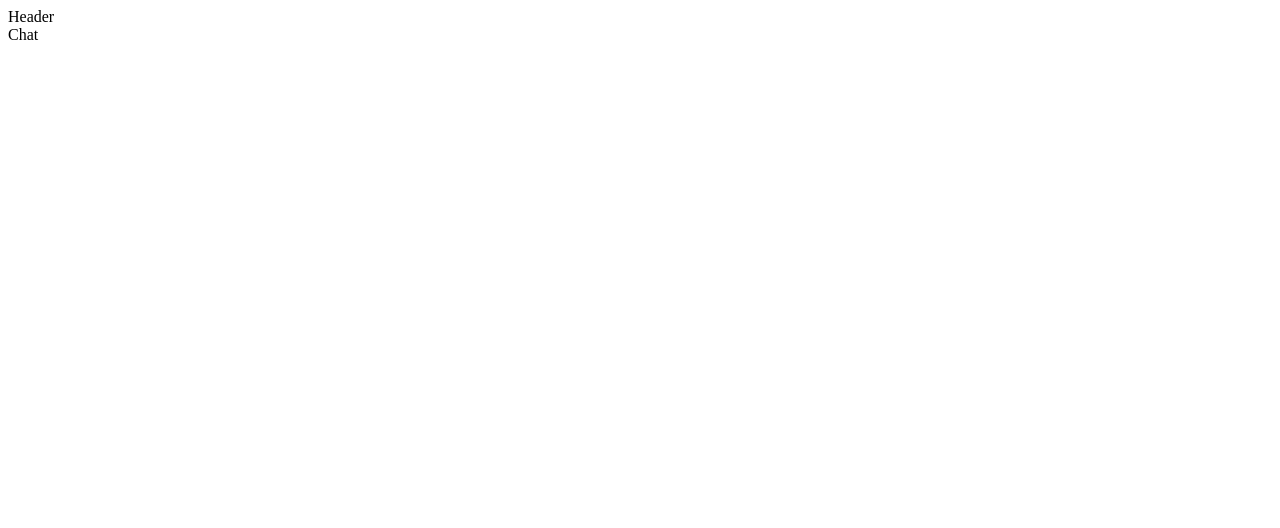
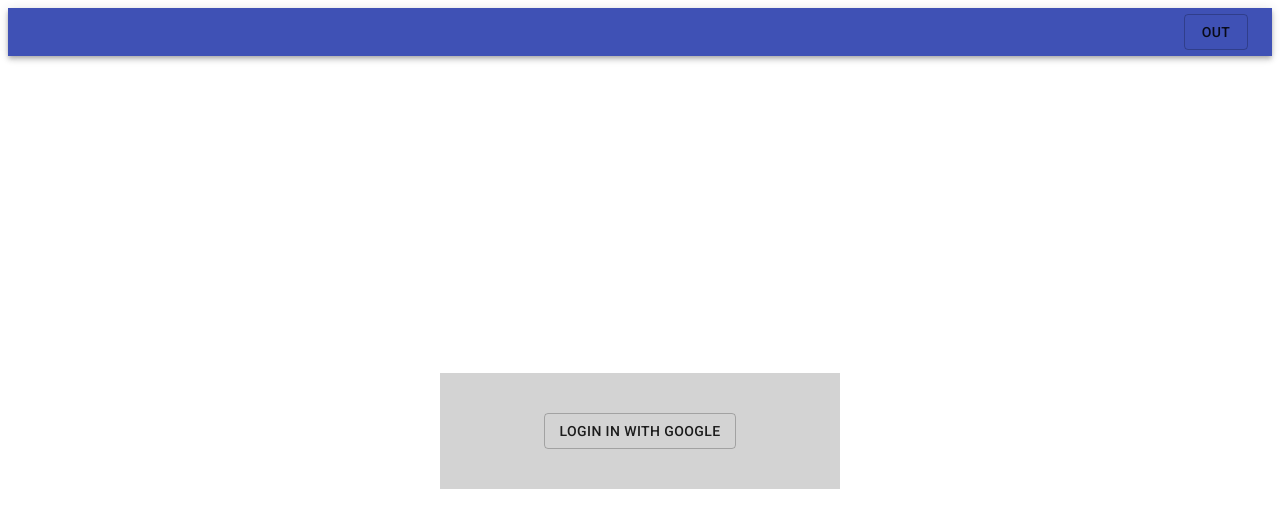
Before and after one commit to sergeypoddubnii/chat, a React (Create React App) app: page /login in a window 1280 px wide. Before the commit this address led to /chat. Shown: the top 528 px of the page. Built offline with nearby package versions, Linux system fonts and the light colour scheme.

Commit message:
add Header add Login

```diff
--- a/package.json
+++ b/package.json
@@ -3,6 +3,7 @@
   "version": "0.1.0",
   "private": true,
   "dependencies": {
+    "@material-ui/core": "^4.11.2",
     "@testing-library/jest-dom": "^5.11.4",
     "@testing-library/react": "^11.1.0",
     "@testing-library/user-event": "^12.1.10",
--- a/public/index.html
+++ b/public/index.html
@@ -25,6 +25,10 @@
       Learn how to configure a non-root public URL by running `npm run build`.
     -->
     <title>Chat</title>
+    <link
+      rel="stylesheet"
+      href="https://fonts.googleapis.com/css?family=Roboto:300,400,500,700&display=swap"
+    />
   </head>
   <body>
     <noscript>You need to enable JavaScript to run this app.</noscript>
--- a/src/components/AppRouter.js
+++ b/src/components/AppRouter.js
@@ -4,7 +4,7 @@ import { Route, Redirect, Switch } from "react-router-dom";
 import { CHAT_ROUTE, LOGIN_ROUTE } from "../utils/constants";
 
 const AppRouter = () => {
-  const isPrivate = true;
+  const isPrivate = false;
   return isPrivate ? (
     <Switch>
       {privateRoutes.map(({ path, Component }) => (
--- a/src/components/Header.js
+++ b/src/components/Header.js
@@ -1,7 +1,27 @@
+import { AppBar, Toolbar, Button, Grid } from "@material-ui/core";
 import React from "react";
+import { NavLink } from "react-router-dom";
+import { LOGIN_ROUTE } from "../utils/constants";
 
 function Header() {
-  return <div>Header</div>;
+  const isPrivate = true;
+  return (
+    <div>
+      <AppBar position="static">
+        <Toolbar variant="dense">
+          <Grid container justify={"flex-end"}>
+            {isPrivate ? (
+              <Button variant={"outlined"}>Out</Button>
+            ) : (
+              <NavLink to={LOGIN_ROUTE}>
+                <Button variant={"outlined"}>Login</Button>
+              </NavLink>
+            )}
+          </Grid>
+        </Toolbar>
+      </AppBar>
+    </div>
+  );
 }
 
 export default Header;
--- a/src/components/Login.js
+++ b/src/components/Login.js
@@ -1,7 +1,30 @@
+import { Container, Grid, Box, Button } from "@material-ui/core";
 import React from "react";
 
 function Login() {
-  return <div>Login</div>;
+  return (
+    <Container>
+      <Grid
+        container
+        style={{
+          height: window.innerHeight - 50,
+        }}
+        alignItems={"center"}
+        justify={"center"}
+      >
+        <Grid
+          container
+          style={{ width: 400, background: "lightgray" }}
+          alignItems={"center"}
+          direction={"column"}
+        >
+          <Box p={5}>
+            <Button variant={"outlined"}>Login In with google</Button>
+          </Box>
+        </Grid>
+      </Grid>
+    </Container>
+  );
 }
 
 export default Login;
```
Also changed, not shown: 2 other files (tests, documents, lock files or other folders).
